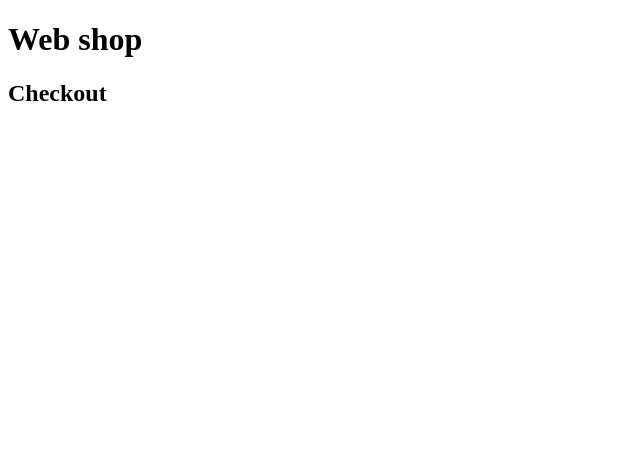
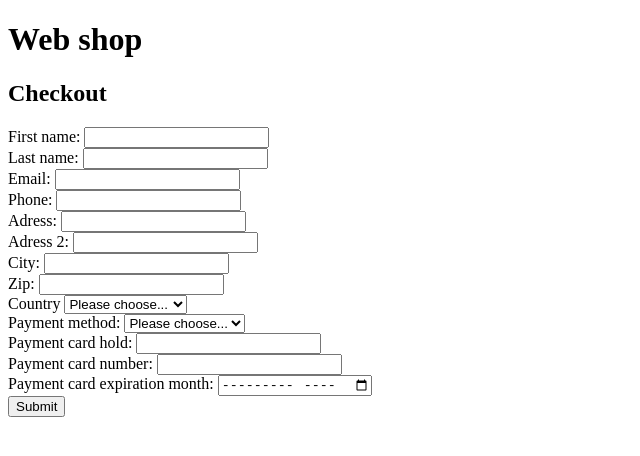
Before and after one commit to mpalijan3/algebra-web-shop, a plain HTML site: page checkout.html in a window 1280 px wide. Shown: the whole page, without its empty margins (0-640 px from the left). Drawn offline with Linux system fonts and the light colour scheme.

Commit message:
Update checkout.html

```diff
--- a/checkout.html
+++ b/checkout.html
@@ -1,3 +1,4 @@
+
 <!DOCTYPE html>
 <html lang="en">
 <head>
@@ -11,6 +12,77 @@
 
     <h2>Checkout</h2>
 
-    <!-- checkout form -->
+    <form action="success.html" method="get">
+        <div>
+            <label>First name:</label>
+            <input type="text" name="sender_first_name" required>
+        </div>
+        <div>
+            <label>Last name:</label>
+            <input type="text" name="sender_last_name" required>
+        </div>
+        <div>
+            <label>Email:</label>
+            <input type="email" name="sender_email" required>
+        </div>
+        <div>
+            <label>Phone:</label>
+            <input type="tel" name="sender_phone" required>
+        </div>
+        <div>
+            <label>Adress:</label>
+            <input type="text" name="sender_address_line_1" required>
+        </div>
+        <div>
+            <label>Adress 2:</label>
+            <input type="text" name="sender_address_line_2">
+        </div>
+        <div>
+            <label>City:</label>
+            <input type="text" name="sender_city" required>
+        </div>
+        <div>
+            <label>Zip:</label>
+            <input type="text" name="sender_zip" required>
+        </div>
+        <div>
+            <label>Country</label>
+                <select name="dropdown" id="sender_country" required>
+                    <option value="" disabled selected>Please choose...</option>
+                    <option value="hr">Croatia</option>
+                    <option value="rs">Serbia</option>
+                    <option value="ba">Chezch Republic</option>
+                    <option value="si">Slovenia</option>
+                    <option value="me">Germany</option>
+                </select>
+        </div>
+        <div>
+            <label>Payment method:</label>
+            <select name="dropdown" id="payment_method" required>
+                <option value="" disabled selected>Please choose...</option>
+                <option value="credit">Credit</option>
+                <option value="debit">Debit</option>
+                <option value="paypal">PayPal</option>
+            </select>
+        </div>
+        <div>
+            <label>Payment card hold:</label>
+            <input type="text" name="payment_card_hold" required>
+        </div>
+        <div>
+            <label>Payment card number:</label>
+            <input type="text" name="payment_card_number" minlength="16" maxlength="16" inputmode="numeric" pattern="[0-9]" required>
+        </div>
+        <!---Korisnik moze upisati slova ali nece se moci poslati.
+        Ako stavim number, brisu se pocetne nule i imam strijelice sa strane-->
+        <div>
+            <label>Payment card expiration month:</label>
+            <input type="month" name="payment_card_expiration_month" min="2025-06" placeholder="MM/YY" required>
+        </div>
+        <!--Ne mogu promjeniti godinu osim rucno-->
+        <div>
+            <button type="submit">Submit</button>
+        </div>
+    </form>
 </body>
 </html>
```
